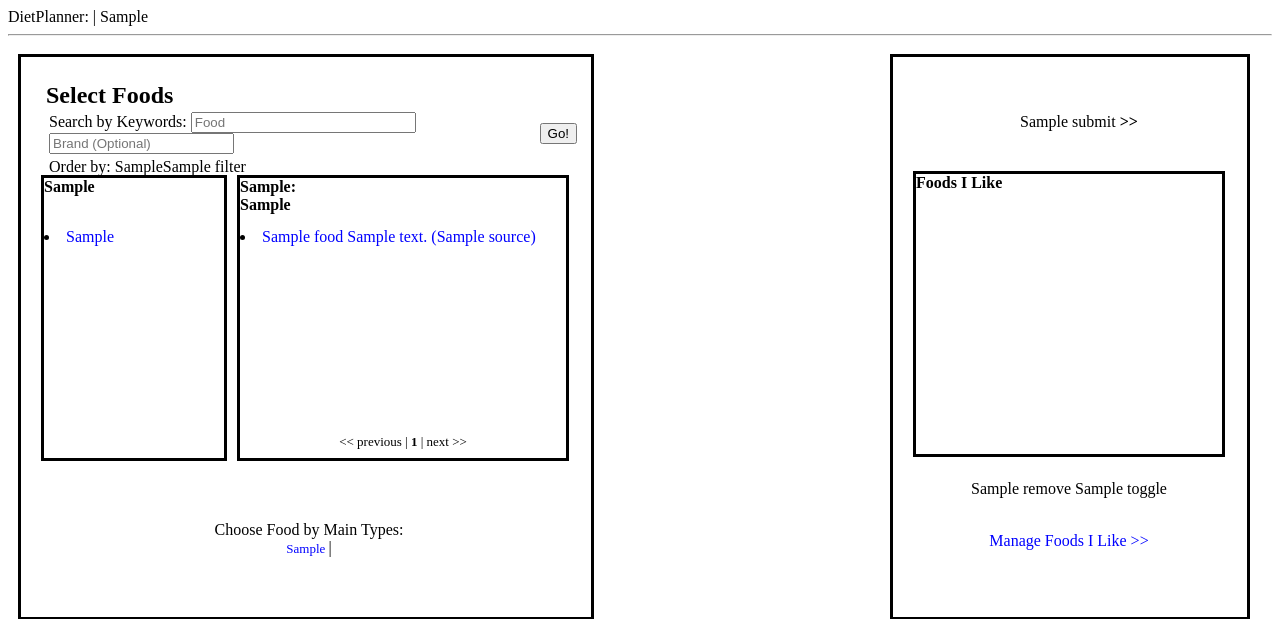
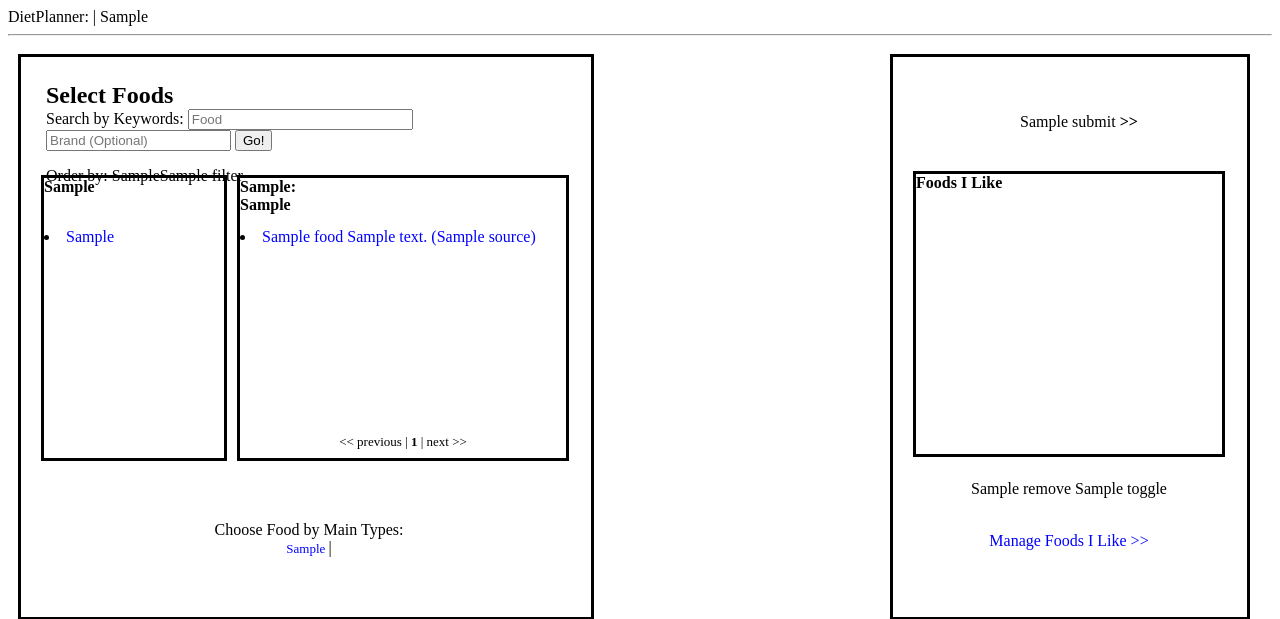
Before and after one commit to Jasckom/nutrientdata, a Python web app: template app/templates/resultSearch.html in a window 1280 px wide. Shown: the top 619 px of the page. Run offline with Jinja, Linux system fonts and the light colour scheme; the template is opened without the code that fills it: most values are stand-ins (such as "Sample title", 1, 10 or a date in 2020); form fields are guessed from the names that the template uses; some libraries are stand-ins or nearby versions.

Commit message:
searchbox

```diff
--- a/app/static/css/mystyle.css
+++ b/app/static/css/mystyle.css
@@ -417,7 +417,6 @@ overflow:auto;
 }
 
 #minMaxTable{
-width: 520px;
 margin-top: 10px;
 height: 380px;
 position: relative;
@@ -467,7 +466,6 @@ overflow:auto;
 
 #remarksLP{
 float: left;
-width: 320px;
 height: 480px;
 margin-right:20px;
 position: relative;
@@ -478,7 +476,6 @@ overflow:auto;
 
 #reportLP{
 float: left;
-width: 320px;
 height: 480px;
 position: relative;
 padding:20px;
--- a/app/templates/base.html
+++ b/app/templates/base.html
@@ -69,35 +69,29 @@
     			<div id = search>
     			<div id class = subHeading><strong>Select Foods</strong></div>
 
-				<table>
+
 				<form action="" method="post" name="searchEntry">
 				{{form.hidden_tag()}}
-				<tr>
-						<td>
+
 							Search by Keywords:
 							{{form.searchEntry(size=25,placeholder="Food")}}
 							{{form.brandEntry(size=20,placeholder="Brand (Optional)")}}
-						</td>
-						<td>
+
 							<input type="submit" name ="search" value="Go!">
-						</td>
 					</form>
-				</tr>
+
 				{% if selectFilter %}
 
 				<form action="" method="post" name="Filter">
-				<tr>
+
 					{{selectFilter.hidden_tag()}}
-					<td>
+
 					Order by: {{selectFilter.filterNut}}{{selectFilter.filter}}
-					</td>
-					<td>
 
-					</td>
-				</tr>
+
 				</form>
 				{%endif%}
-			</table>
+
 			</div>
 
     	{% endif %}
```
